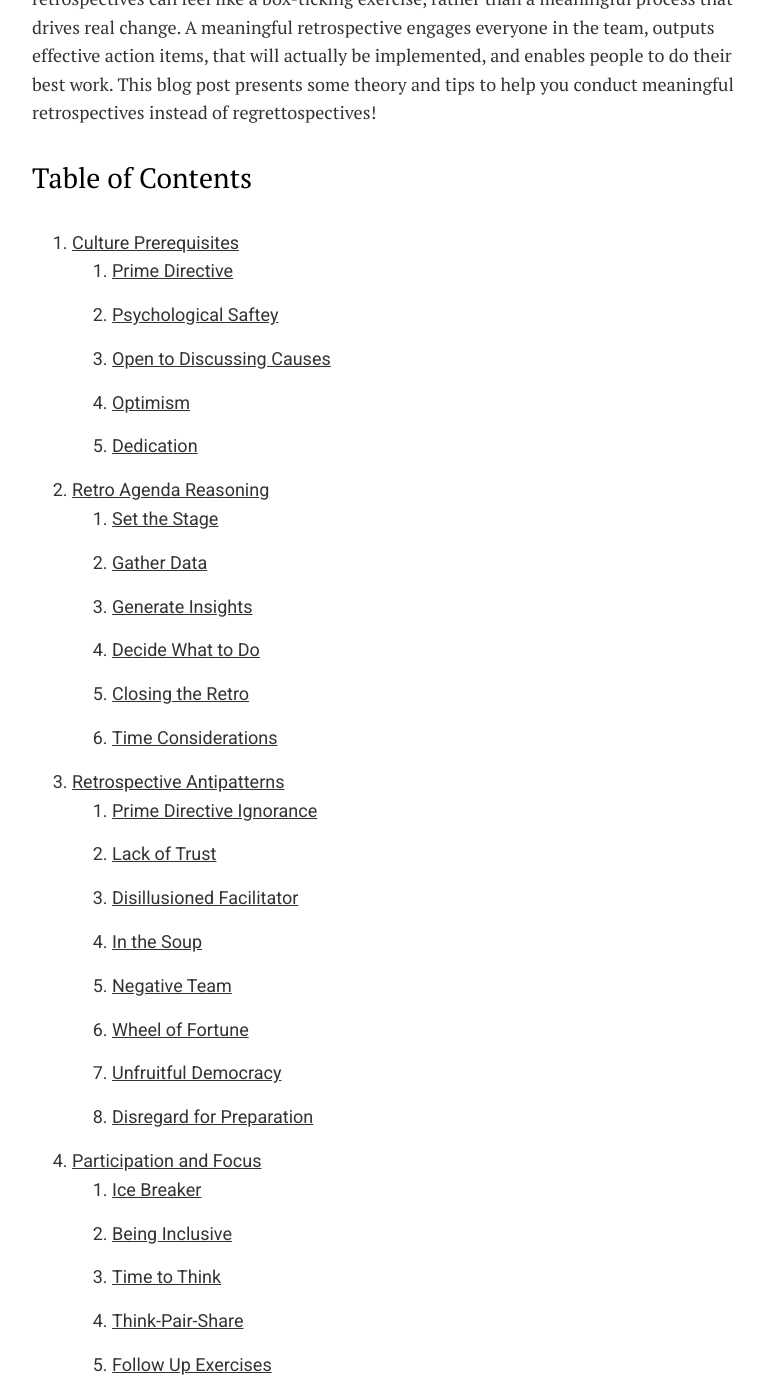
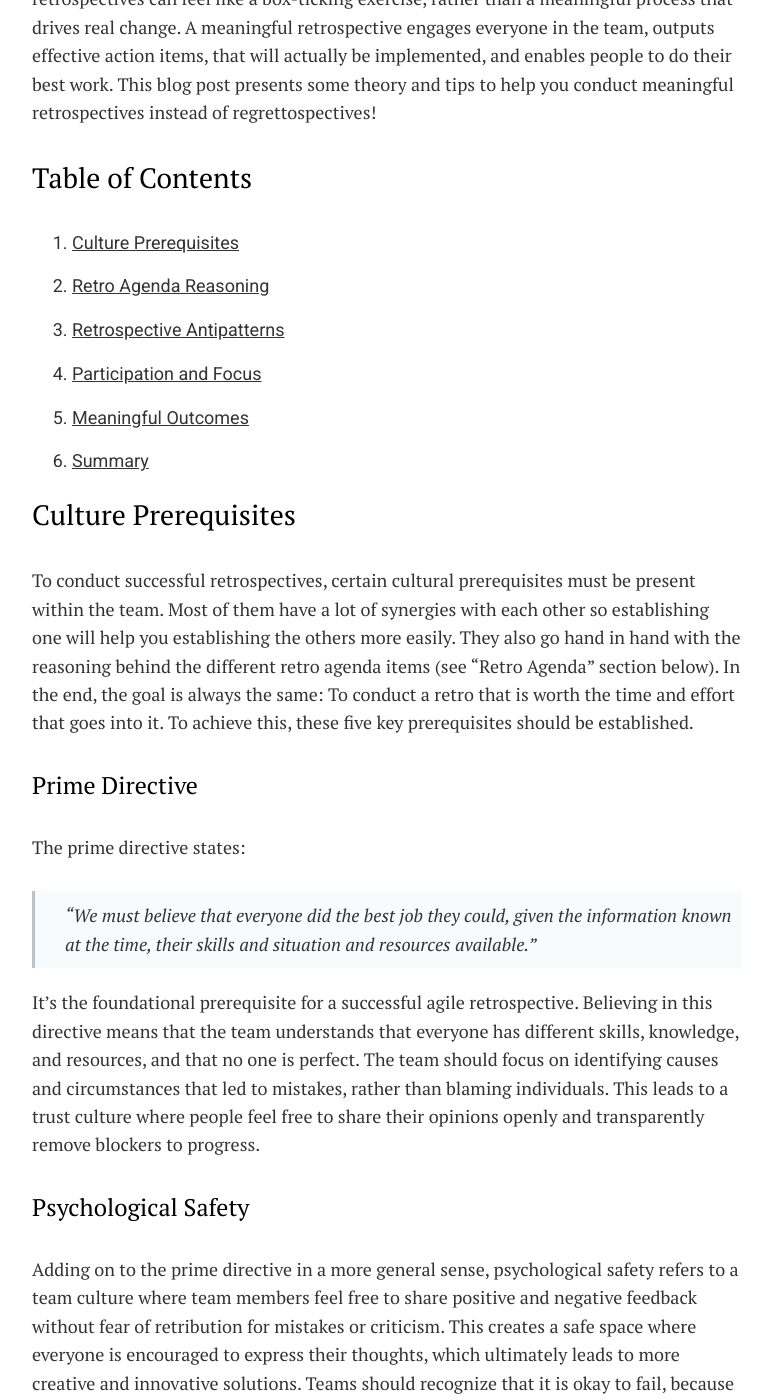
Before and after one commit to julyvee/julyvee.github.io, a Jekyll site: the page built from _posts/2023-03-15-retrospective-not-regrettospective.markdown, in a window 1280 px wide and 1400 px high, scrolled down 941 px. Shown: the whole window, without its empty margins (253-1024 px from the left). Built offline with Jekyll 4.4.1, drawn with Linux system fonts in a browser that asks for light colours; some of the changed text lies outside the part shown.

Commit message:
make toc shorter

```diff
--- a/_posts/2023-03-15-retrospective-not-regrettospective.markdown
+++ b/_posts/2023-03-15-retrospective-not-regrettospective.markdown
@@ -12,40 +12,10 @@ Retrospectives are an essential part of the agile development process. They prov
 ## Table of Contents
 
 1. [Culture Prerequisites](#culture-prerequisites)
-    1. [Prime Directive](#prime-directive)
-    2. [Psychological Saftey](#psychological-safety)
-    3. [Open to Discussing Causes](#open-to-discussing-causes)
-    4. [Optimism](#optimism)
-    5. [Dedication](#dedication)
 2. [Retro Agenda Reasoning](#retro-agenda)
-    1. [Set the Stage](#set-the-stage)
-    2. [Gather Data](#gather-data)
-    3. [Generate Insights](#generate-insights)
-    4. [Decide What to Do](#decide-what-to-do)
-    5. [Closing the Retro](#closing-the-retro)
-    6. [Time Considerations](#time-considerations)
 3. [Retrospective Antipatterns](#antipatterns)
-    1. [Prime Directive Ignorance](#prime-directive-ignorance)
-    2. [Lack of Trust](#lack-of-trust)
-    3. [Disillusioned Facilitator](#disillusioned-facilitator)
-    4. [In the Soup](#in-the-soup)
-    5. [Negative Team](#negative-team)
-    6. [Wheel of Fortune](#wheel-of-fortune)
-    7. [Unfruitful Democracy](#unfruitful-democracy)
-    8. [Disregard for Preparation](#disregard-for-preparation)
 4. [Participation and Focus](#participation-and-focus)
-    1. [Ice Breaker](#ice-breaker)
-    2. [Being Inclusive](#being-inclusive)
-    3. [Time to Think](#time-to-think)
-    4. [Think-Pair-Share](#think-pair-share)
-    5. [Follow Up Exercises](#follow-up-exercises)
-    6. [Interactive Tools and Themes](#interactive-tools-and-themes)
-    7. [Breaks](#breaks)
 5. [Meaningful Outcomes](#meaningful-outcomes)
-    1. [Control](#control)
-    2. [Commitment](#commitment)
-    3. [Experiments](#experiments)
-    4. [Follow Up](#follow-up)
 6. [Summary](#summary)
 
 ## Culture Prerequisites
@@ -54,9 +24,11 @@ To conduct successful retrospectives, certain cultural prerequisites must be pre
 
 ### Prime Directive
 
+The prime directive states:
+
 > *“We must believe that everyone did the best job they could, given the information known at the time, their skills and situation and resources available.”*
 
-The prime directive is the foundational prerequisite for a successful agile retrospective. Believing in this directive means that the team understands that everyone has different skills, knowledge, and resources, and that no one is perfect. The team should focus on identifying causes and circumstances that led to mistakes, rather than blaming individuals. This leads to a trust culture where people feel free to share their opinions openly and transparently remove blockers to progress.
+It's the foundational prerequisite for a successful agile retrospective. Believing in this directive means that the team understands that everyone has different skills, knowledge, and resources, and that no one is perfect. The team should focus on identifying causes and circumstances that led to mistakes, rather than blaming individuals. This leads to a trust culture where people feel free to share their opinions openly and transparently remove blockers to progress.
 
 ### Psychological Safety
 
```
